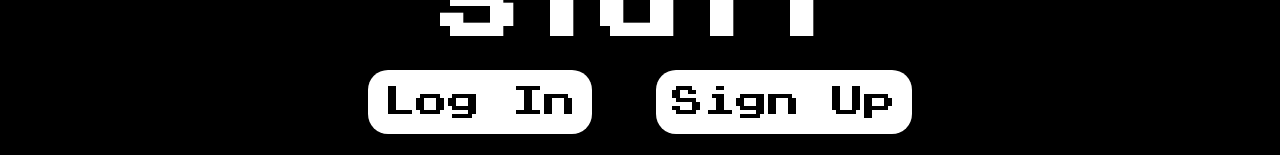
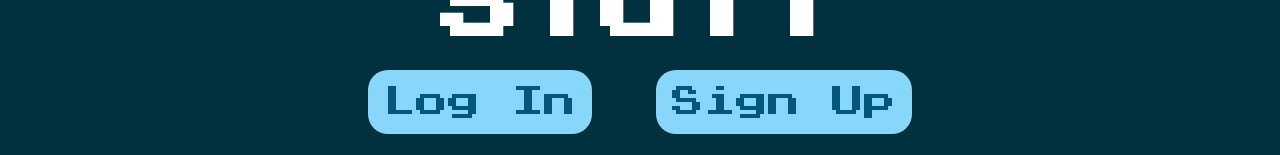
Before and after one commit to TT-Use-My-Tech-Stuff/Front-End, a React (Create React App) app: page / in a window 1280 px wide. Shown: the part 364-519 px from the top of the page. Built offline with nearby package versions, Linux system fonts and the light colour scheme.

Commit message:
changed some colors

```diff
--- a/src/components/Home/Home.js
+++ b/src/components/Home/Home.js
@@ -8,7 +8,7 @@ import recordingEquipment from '../images/recording-equipment.jpg'
 import axios from 'axios'
 
 const Page = styled.div`
-    background-color: black;
+    background-color: #01303f;
     color: white;
     font-family: PressStart2P;
     padding: 3rem 0 1rem;
@@ -37,11 +37,12 @@ const LoginSignUp = styled.div`
 const Buttons = styled.button`
     margin: 0 2rem;
     font-family: PressStart2P;
-    background-color: white;
+    background-color: #89d6fb;
     border: none;
     font-size: 2rem;
     padding: 1rem;
     border-radius: 20px;
+    color: #02577a;
 `
 const TagLine = styled.h2`
     font-size: 1.5rem;
```
